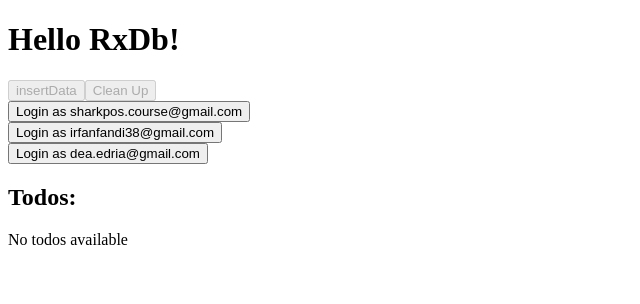
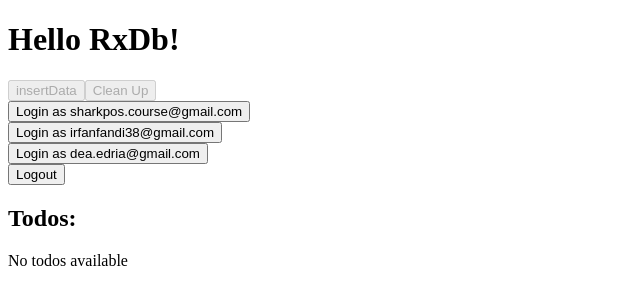
Before and after one commit to muhammadnur-alim/electron_rxdb, a React (Vite) app: page / in a window 1280 px wide. Shown: the top 304 px of the page, without its empty margins (0-640 px from the left). Built offline with nearby package versions, Linux system fonts and the light colour scheme.

Commit message:
remove unused code

```diff
--- a/src/preload/index.js
+++ b/src/preload/index.js
@@ -88,6 +88,7 @@
     })
 
     replicateState.error$.subscribe((error) => {
+      myPullStream$.next('RESYNC')
       console.error('replication error:', error)
     })
 
--- a/src/renderer/src/App.jsx
+++ b/src/renderer/src/App.jsx
@@ -2,7 +2,6 @@
 
 function App() {
   const [db, setDb] = useState(null)
-  // const [populateDb, setPopulateDb] = useState(null)
   const [todos, setTodos] = useState([])
   const [users] = useState([
     'sharkpos.course@gmail.com',
@@ -10,6 +9,7 @@
     'dea.edria@gmail.com'
   ])
   const [token, setToken] = useState(null)
+  // const [populateDb, setPopulateDb] = useState(null)
   // const [posts, setPosts] = useState([])
   // const [users, setUsers] = useState([])
 
@@ -151,6 +151,11 @@
     }
   }
 
+  const handleLogOut = () => {
+    setToken(null)
+    setTodos([])
+  }
+
   return (
     <>
       <h1>Hello RxDb!</h1>
@@ -169,6 +174,7 @@
 
       <button onClick={() => handleLogin(users[2])}>Login as {users[2]}</button>
       <br />
+      <button onClick={handleLogOut}>Logout</button>
 
       <h2>Todos:</h2>
       {todos.length > 0 ? (
```
